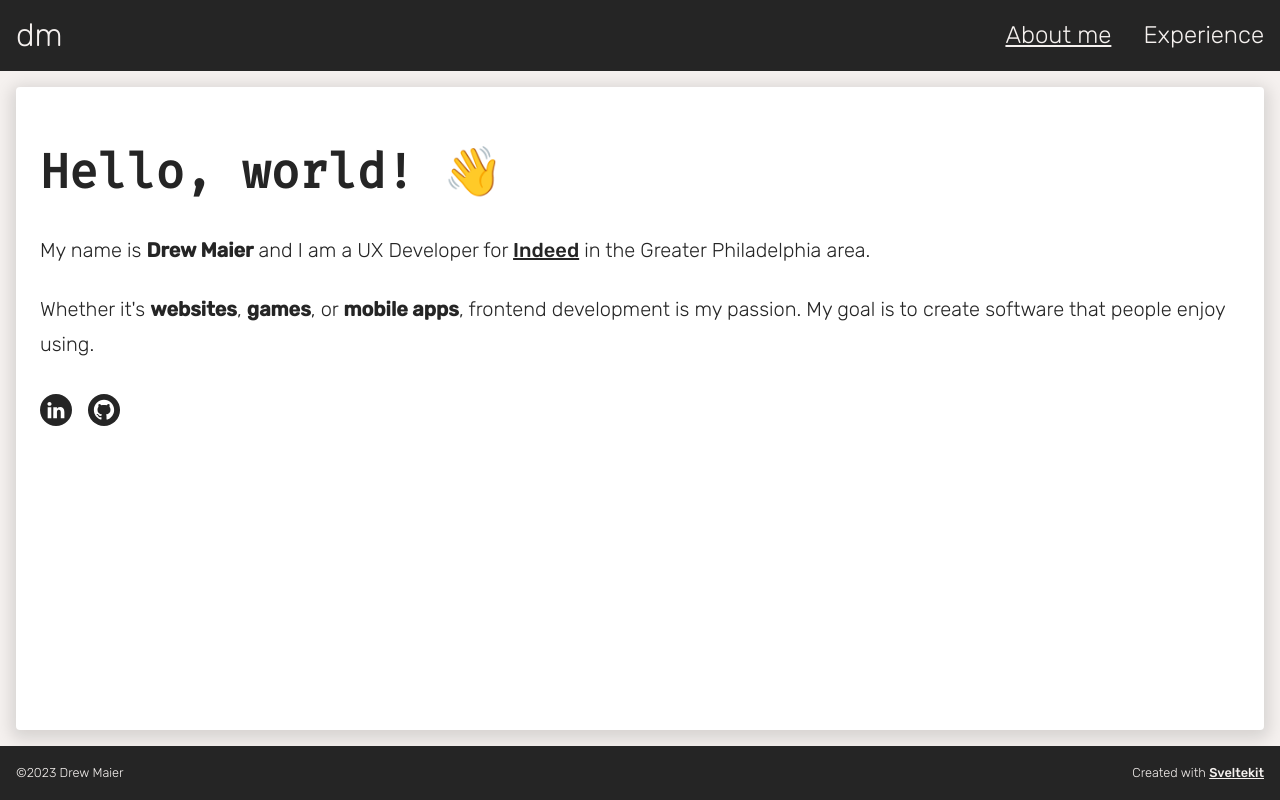
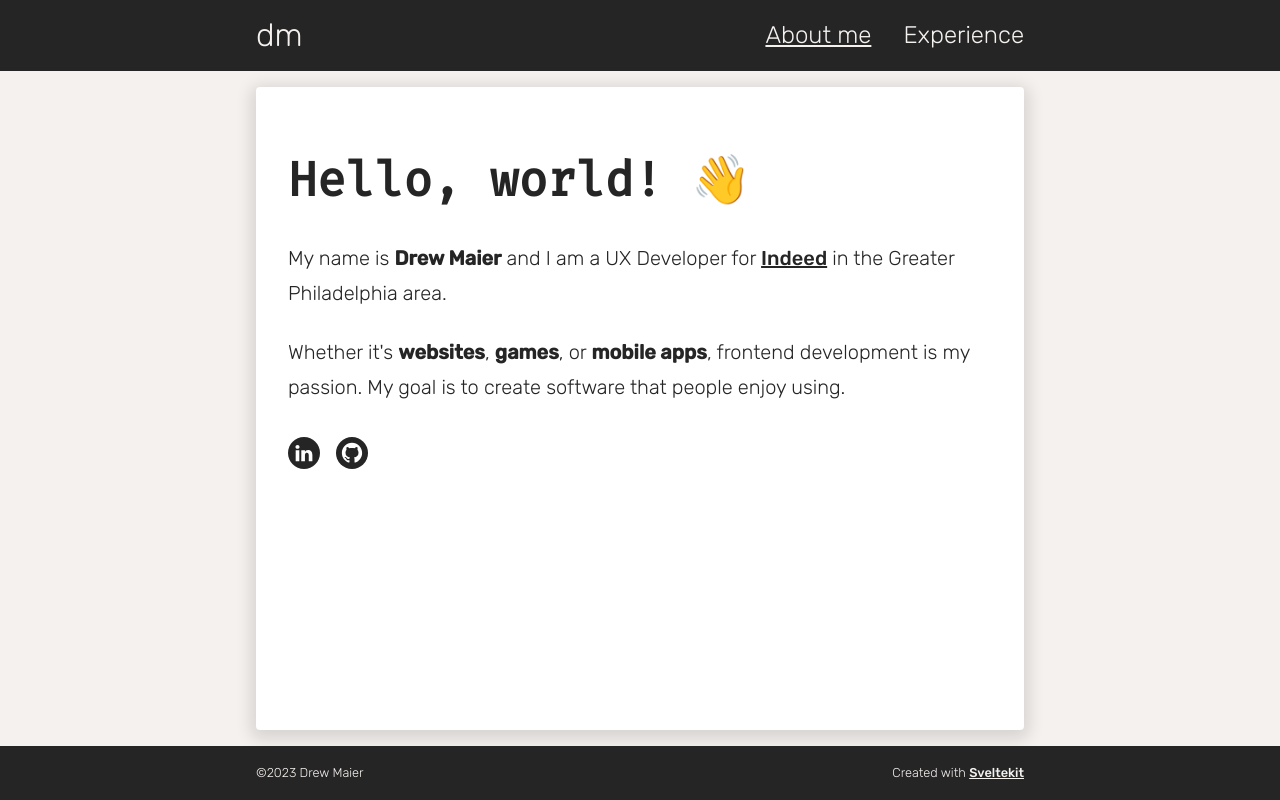
Before and after one commit to drewcmaier/portfolio, a SvelteKit app: page / in a window 1280 px wide. Built offline with nearby package versions, Linux system fonts and the light colour scheme.

Commit message:
feat: max-width for desktop size

```diff
--- a/src/routes/+page.svelte
+++ b/src/routes/+page.svelte
@@ -4,7 +4,7 @@
 </script>
 
 <section>
-	<strong class="hello">Hello, world! 👋</strong>
+	<strong class="hello">Hello, world!&nbsp;👋</strong>
 	<p>
 		<span>My name is</span> <strong>Drew Maier</strong>
 		<span
@@ -26,9 +26,11 @@
 <style>
 	section {
 		flex: 1;
-		padding: var(--spacing-4);
+		padding: var(--spacing-5);
 		font-size: var(--font-size-2);
 		background-color: var(--color-secondary);
+		max-width: var(--breakpoint-lg);
+		margin: auto;
 	}
 
 	:where(p, span):not(:last-child) {
--- a/src/routes/Footer.svelte
+++ b/src/routes/Footer.svelte
@@ -1,19 +1,29 @@
 <footer>
-	<p>©2023 Drew Maier</p>
-	<p>Created with <a href="https://kit.svelte.dev/">Sveltekit</a></p>
+	<div class="footer-content">
+		<p>©2023 Drew Maier</p>
+		<p>Created with <a href="https://kit.svelte.dev/">Sveltekit</a></p>
+	</div>
 </footer>
 
 <style>
 	footer {
-		display: flex;
-		justify-content: space-between;
-		font-size: var(--font-size-0);
-		color: var(--color-text-inverse);
 		background-color: var(--color-primary);
-		padding: var(--spacing-3);
 	}
 
 	footer a {
 		color: var(--color-text-inverse);
 	}
+
+	.footer-content {
+		box-sizing: content-box;
+
+		display: flex;
+		justify-content: space-between;
+		padding: var(--spacing-3);
+		font-size: var(--font-size-0);
+		color: var(--color-text-inverse);
+
+		max-width: var(--breakpoint-lg);
+		margin: auto;
+	}
 </style>
--- a/src/routes/Nav.svelte
+++ b/src/routes/Nav.svelte
@@ -62,6 +62,10 @@
 </svelte:head>
 
 <style>
+	header {
+		background-color: var(--color-primary);
+	}
+
 	nav {
 		background-color: var(--color-primary);
 		color: var(--color-text-inverse);
@@ -69,6 +73,7 @@
 
 		border-bottom: var(--border-normal);
 
+		box-sizing: content-box;
 		display: flex;
 		align-items: center;
 		justify-content: space-between;
@@ -76,6 +81,8 @@
 
 		position: fixed;
 		inset: 0 0 auto;
+		max-width: var(--breakpoint-lg);
+		margin: auto;
 	}
 
 	h1 {
--- a/src/routes/experience/+page.svelte
+++ b/src/routes/experience/+page.svelte
@@ -136,7 +136,7 @@
 		flex-direction: column;
 		gap: var(--spacing-3);
 		width: 100%;
-		max-width: 54rem;
+		max-width: var(--breakpoint-lg);
 		margin: auto;
 	}
 
--- a/src/routes/style.css
+++ b/src/routes/style.css
@@ -1,6 +1,12 @@
 @import '@fontsource/rubik/300.css';
 @import '@fontsource/rubik/500.css';
 @import '@fontsource/fira-mono/400.css';
+
+*,
+*:before,
+*:after {
+	box-sizing: border-box;
+}
 
 :root {
 	--color-primary: #252525;
@@ -16,8 +22,6 @@
 	--spacing-3: 1rem;
 	--spacing-4: 1.5rem;
 	--spacing-5: 2rem;
-	--spacing-6: 3rem;
-	--spacing-7: 4.5rem;
 
 	--border-thin: 0.5px solid var(--color-primary);
 	--border-normal: 1px solid var(--color-primary);
@@ -51,17 +55,6 @@
 	color: var(--color-text);
 }
 
-/* Desktop-only styles */
-/* @media screen and (min-width: 32rem) {
-    :root {
-        --spacing-1: 0.25rem;
-        --spacing-2: 0.5rem;
-        --spacing-3: 1.0rem;
-        --spacing-4: 2.0rem;
-        --spacing-5: 3.0rem;
-    }
-} */
-
 html {
 	height: 100%;
 	background-color: var(--color-primary);
@@ -76,12 +69,6 @@ body {
 	background-size: 100vw 100vh;
 	font-weight: var(--font-weight-normal);
 	margin: 0;
-}
-
-main {
-	flex: 1;
-	display: flex;
-	flex-direction: column;
 }
 
 :where(h1, h2, h3, h4, h5, p) {
@@ -157,6 +144,7 @@ section {
 	background-color: var(--color-secondary);
 	border-radius: var(--border-radius-sm);
 	box-shadow: var(--shadow-card);
+	max-width: var(--breakpoint-lg);
 }
 
 .visually-hidden {
```
